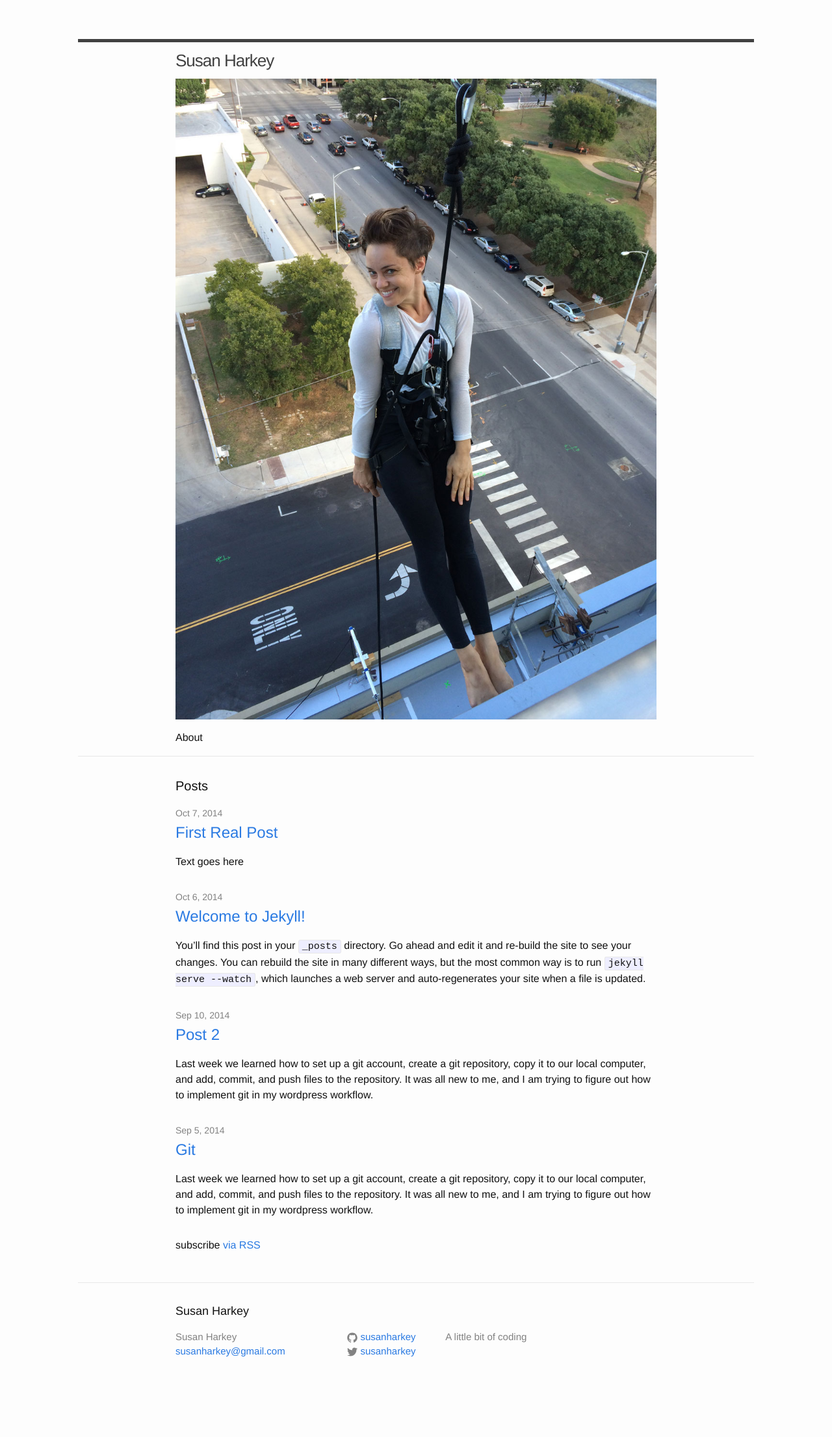
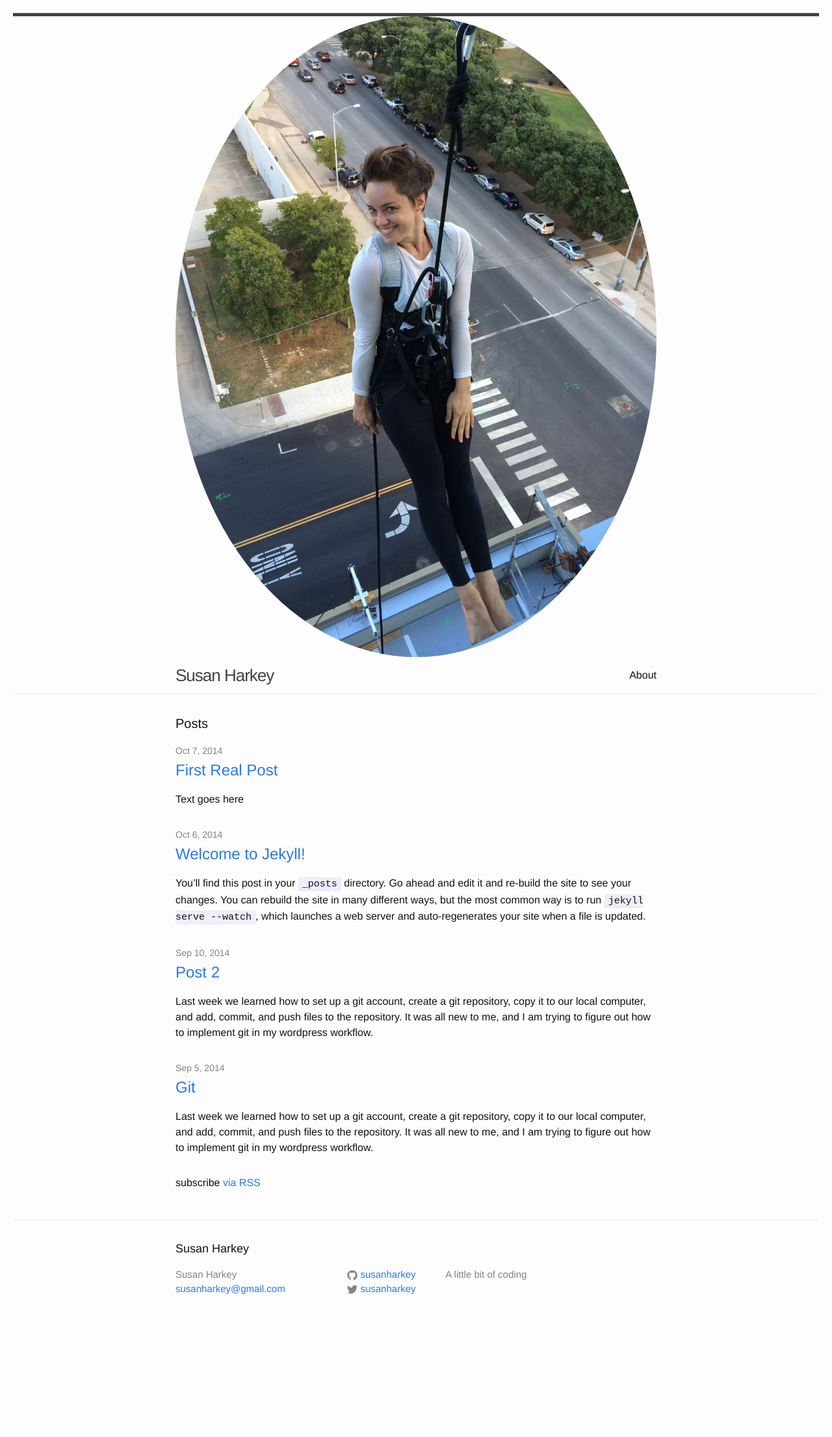
Before and after one commit to susanharkey/susanharkey.github.io, a Jekyll site: the page built from index.html, in a window 1280 px wide. Shown: the whole page at 65% size. Built offline with Jekyll 4.4.1, drawn with Linux system fonts in a browser that asks for light colours; after the commit the page ends 2075 px from its top, so only the background shows below that.

Commit message:
Added image to header; removed site width

```diff
--- a/_includes/header.html
+++ b/_includes/header.html
@@ -1,6 +1,8 @@
 <header class="site-header">
 
   <div class="wrapper">
+
+    <img class="header-img" src="images/susanharkey.jpg" />
 
     <a class="site-title" href="{{ site.baseurl }}/">{{ site.title }}</a>
 
@@ -12,8 +14,6 @@
           <path fill="#424242" d="M18,13.516C18,14.335,17.335,15,16.516,15H1.484C0.665,15,0,14.335,0,13.516l0,0 c0-0.82,0.665-1.484,1.484-1.484h15.031C17.335,12.031,18,12.696,18,13.516L18,13.516z"/>
         </svg>
       </a>
-
-      <img class="header-img" src="images/susanharkey.jpg" />
 
       <div class="trigger">
         {% for page in site.pages %}
--- a/css/style.css
+++ b/css/style.css
@@ -1,8 +1,11 @@
 body {
-	margin: 60px auto;
-	width: 1040px;
+	margin: 20px;
 }
 
 li {
 	list-style: none;
 }
+
+.header-img {
+	border-radius: 50%;
+}
```
